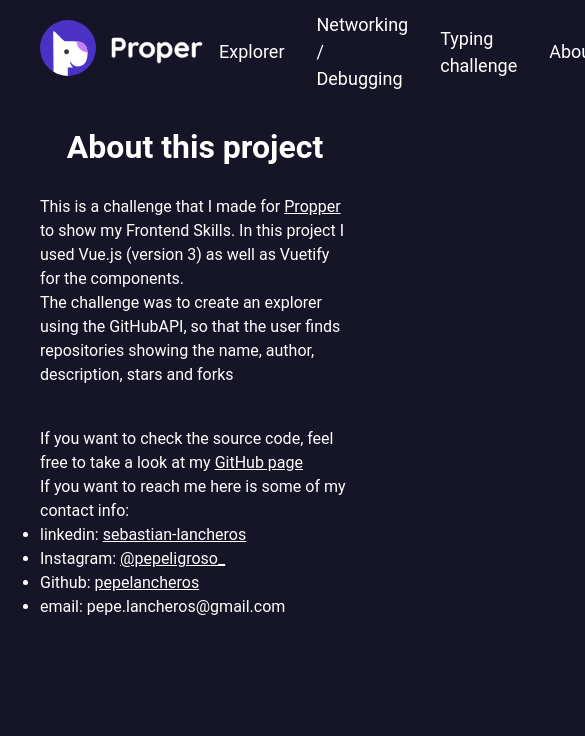
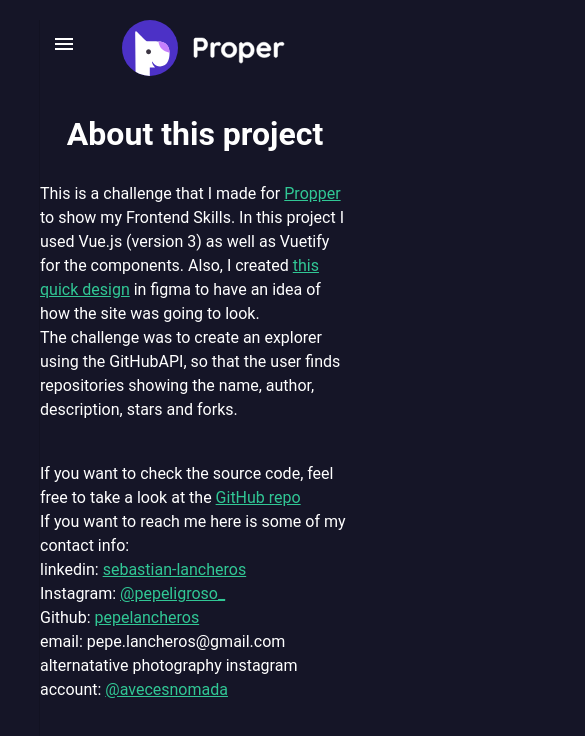
Before and after one commit to pepelancheros/vuejs-github-explorer, a Vue app: page /about in a window 390 px wide. Shown: the top 736 px of the page, 585 px wide, since content can reach past the window. Built offline with nearby package versions, Linux system fonts and the light colour scheme.

Commit message:
create navbar for mobile views and fixed general styles

```diff
--- a/src/App.vue
+++ b/src/App.vue
@@ -5,7 +5,7 @@
 <template class="test">
   <header>
     <div class="wrapper">
-      <nav class="wrapper__nav">
+      <nav class="wrapper__nav-desktop">
 		<RouterLink to="/"><img alt="Proper logo" class="logo" src="@/assets/images/proper-logo.svg" /></RouterLink>
 		<div class="wrapper__nav-links">
 			<RouterLink class="wrapper__nav-element" to="/">Explorer</RouterLink>
@@ -14,17 +14,49 @@
 			<RouterLink class="wrapper__nav-element" to="/about">About</RouterLink>
 		</div>
       </nav>
+	  <v-app app class="wrapper__nav-mobile">
+			<v-app-bar-nav-icon @click="drawer = !drawer" class="d-flex wrapper__nav-icon"></v-app-bar-nav-icon>
+			<RouterLink to="/" class="wrapper__logo-mobile"><img alt="Proper logo" src="@/assets/images/proper-logo.svg" /></RouterLink>
+			<v-navigation-drawer v-model="drawer" absolute temporary class="wrapper__nav-links-mobile">
+				<RouterLink class="wrapper__nav-element wrapper__nav-element--mobile" to="/">Explorer</RouterLink>
+				<RouterLink class="wrapper__nav-element wrapper__nav-element--mobile" to="/debugging">Networking / Debugging</RouterLink>
+				<RouterLink class="wrapper__nav-element wrapper__nav-element--mobile" to="/typing">Typing challenge</RouterLink>
+				<RouterLink class="wrapper__nav-element wrapper__nav-element--mobile" to="/about">About</RouterLink>
+			</v-navigation-drawer>
+		</v-app>
     </div>
   </header>
 
   <RouterView />
 </template>
 
+<script lang="ts">
+	export default {
+		name: 'app',
+		data() {
+			return {
+				drawer: false,
+				tab: null,
+			}
+		},
+	}
+</script>
+
 <style lang="scss">
 @import './assets/index.scss';
 body {
 	background-color: $background-color;
 	color: $text-color-primary;
+}
+
+.wrapper__nav-mobile .v-application__wrap {
+	display: flex;
+    flex-direction: row;
+}
+
+.v-navigation-drawer__content {
+	display: flex;
+	flex-direction: column;
 }
 </style>
 
@@ -35,10 +67,8 @@
 	margin: 20px auto;
 	padding: 0 40px;
 
-	&__nav {
-		display: flex;
-		align-items: center;
-		justify-content: space-between;
+	&__nav-desktop {
+		display: none;
 	}
 
 	&__nav-links {
@@ -49,9 +79,49 @@
 
 	&__nav-element {
 		color: $text-color-secondary;
-		font-size: 18px;
+		font-size: 16px;
 		margin: 0 16px;
 		text-decoration: none;
+
+		&--mobile {
+			margin: 20px;
+		}
+	}
+
+	&__logo-mobile {
+		height: min-content;
+		width: 100%;
+		text-align: center;
+		margin: 0 -40px;
+	}
+
+	&__nav-mobile {
+		height: 50px;
+		background-color: $background-color;
+	}
+
+	&__nav-icon {
+		color: $text-color-secondary;
+	}
+
+	&__nav-links-mobile {
+		background-color: $background-color;
+		color: $text-color-primary;
+	}
+}
+
+// styles for tablet size (768px) and higher
+@media all and (min-width: 48em) {
+	.wrapper {
+		&__nav-desktop {
+			display: flex;
+			align-items: center;
+			justify-content: space-between;
+		}
+
+		&__nav-mobile {
+			display: none;
+		}
 	}
 }
 </style>
--- a/src/components/Results/RepoInfo.vue
+++ b/src/components/Results/RepoInfo.vue
@@ -52,7 +52,7 @@
 		}
 	}
 
-	// styles for big mobil size (576px) and higher
+	// styles for big mobile size (576px) and higher
 	@media all and (min-width: 36em) {
 		.repository-information {
 			&__main-info {
--- a/src/components/Results/Results.vue
+++ b/src/components/Results/Results.vue
@@ -21,7 +21,7 @@
 			></v-pagination>
 		</div>
 		<div v-else class="results__empty-search">
-			<p>Please type a keyword of the repository you want to find in the above search bar</p>
+			<p>Type a keyword of the repository you want to find in the above search bar</p>
 		</div>
 	</div>
 </template>
--- a/src/components/SortSearch.vue
+++ b/src/components/SortSearch.vue
@@ -36,7 +36,7 @@
 
 		&__element {
 			display: flex;
-			justify-content: start;
+			justify-content: end;
 			margin-bottom: 16px;
 		}
 
--- a/src/views/AboutView.vue
+++ b/src/views/AboutView.vue
@@ -1,15 +1,16 @@
 <template>
   <div class="about">
     <h1 class="about__title">About this project</h1>
-	<p>This is a challenge that I made for <a href="https://proper.ai/">Propper</a> to show my Frontend Skills. In this project I used Vue.js (version 3) as well as Vuetify for the components. <br> The challenge was to create an explorer using the GitHubAPI, so that the user finds repositories showing the name, author, description, stars and forks</p>
+	<p>This is a challenge that I made for <a href="https://proper.ai/">Propper</a> to show my Frontend Skills. In this project I used Vue.js (version 3) as well as Vuetify for the components. Also, I created <a href="https://www.figma.com/file/a4KSEn3Z65ljOOyz7YPg8V/proper-github-explorer?type=design&node-id=1%3A2&mode=design&t=60S3Yecex4TSZj1A-1">this quick design</a> in figma to have an idea of how the site was going to look.<br> The challenge was to create an explorer using the GitHubAPI, so that the user finds repositories showing the name, author, description, stars and forks.</p>
 	<div class="about__contact-info">
-		<p>If you want to check the source code, feel free to take a look at my <a href="https://github.com/pepelancheros/proper-github-explorer">GitHub page</a></p>
+		<p>If you want to check the source code, feel free to take a look at the <a href="https://github.com/pepelancheros/proper-github-explorer">GitHub repo</a></p>
 		<p>If you want to reach me here is some of my contact info:</p>
 		<ul>
 			<li>linkedin: <a href="https://www.linkedin.com/in/sebastian-lancheros/">sebastian-lancheros</a></li>
 			<li>Instagram: <a href="https://www.instagram.com/pepeligroso_/">@pepeligroso_</a></li>
 			<li>Github: <a href="https://github.com/pepelancheros">pepelancheros</a></li>
 			<li>email: pepe.lancheros@gmail.com</li>
+			<li>alternatative photography instagram account: <a href="https://www.instagram.com/avecesnomada">@avecesnomada</a></li>
 		</ul>
 	</div>
   </div>
@@ -33,7 +34,7 @@
 		}
 
 		a {
-			color: $text-color-secondary;
+			color: $btn-background-color-primary;
 		}
 	}
 </style>
--- a/src/views/DebuggingView.vue
+++ b/src/views/DebuggingView.vue
@@ -45,7 +45,7 @@
 		}
 
 		a {
-			color: $text-color-secondary;
+			color: $btn-background-color-primary;
 		}
 	}
 </style>
--- a/src/views/TypingView.vue
+++ b/src/views/TypingView.vue
@@ -1,7 +1,7 @@
 <template>
 	<div class="typing">
 	  	<h1 class="typing__title">Typing Challenge</h1>
-		<p>For this challenge I worked in a codepen. It can be found in <a href="https://codepen.io/pepeligroso/pen/abQLgZp">here</a></p>
+		<p>For this challenge I worked in a codepen that can be found in <a href="https://codepen.io/pepeligroso/pen/abQLgZp">here</a></p>
 	</div>
 </template>
 
@@ -19,7 +19,7 @@
 		}
 
 		a {
-			color: $text-color-secondary;
+			color: $btn-background-color-primary;
 		}
 	}
 </style>
```
